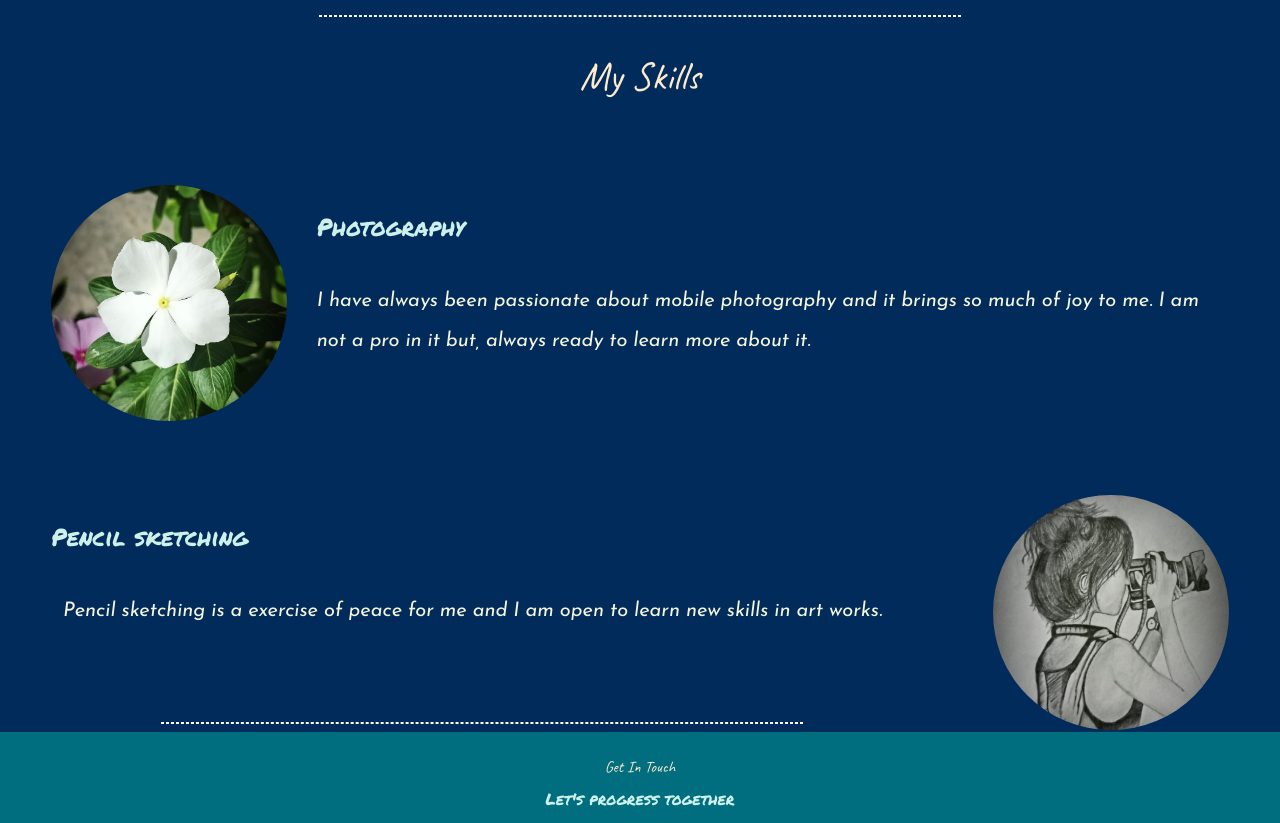
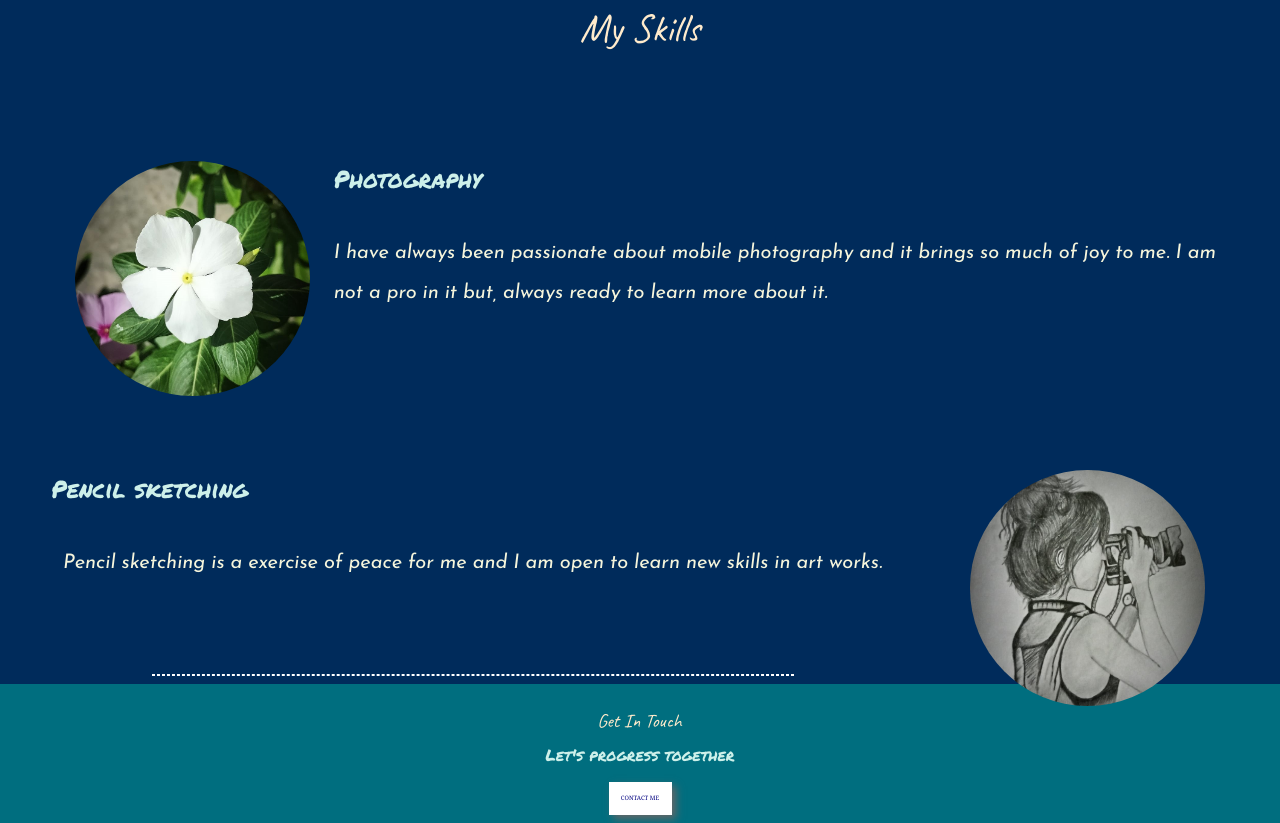
Before and after one commit to Mega1512/cv, a plain HTML site: page index.html in a window 1280 px wide. Shown: the part 1381-2204 px from the top of the page. Drawn offline with Linux system fonts and the light colour scheme.

Commit message:
Update styles.css

```diff
--- a/styles.css
+++ b/styles.css
@@ -9,7 +9,6 @@ hr{
   color: white;
 }
 .disp{
-  width: 30%;
   font-size:150%;
   margin: auto;
 }
@@ -29,11 +28,10 @@ line-height: 2;
 }
 .git{
   width: 50%;
-  font-size:100%;
+  font-size:120%;
   margin: auto;
 }
 .lpt{
-  width: 50%;
   font-size:100%;
   margin: 10px auto 20px auto;
 }
@@ -62,6 +60,7 @@ p{
 }
 .footer-link{
   width:25%;
+  font-size:100;
   margin:auto;
   padding:3%;
 }
@@ -119,14 +118,14 @@ padding: 4%;
 .photography{
   border-radius: 100%;
   float: left;
-  margin-right: 30px;
+  margin:2%;
   height: 20%;
   width: 20%;
 }
 .art{
   border-radius: 100%;
 float: right;
-margin-left: 30px;
+margin:2%;
 height: 20%;
 width: 20%;
 }
```
